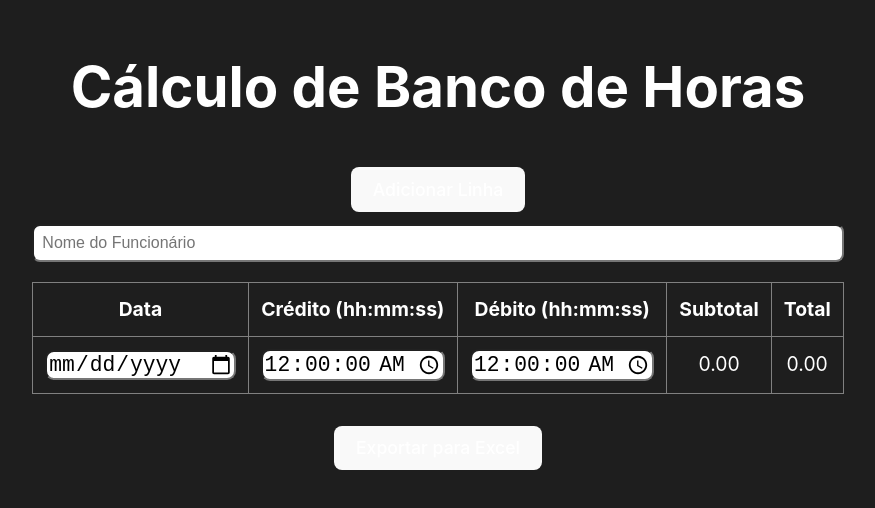
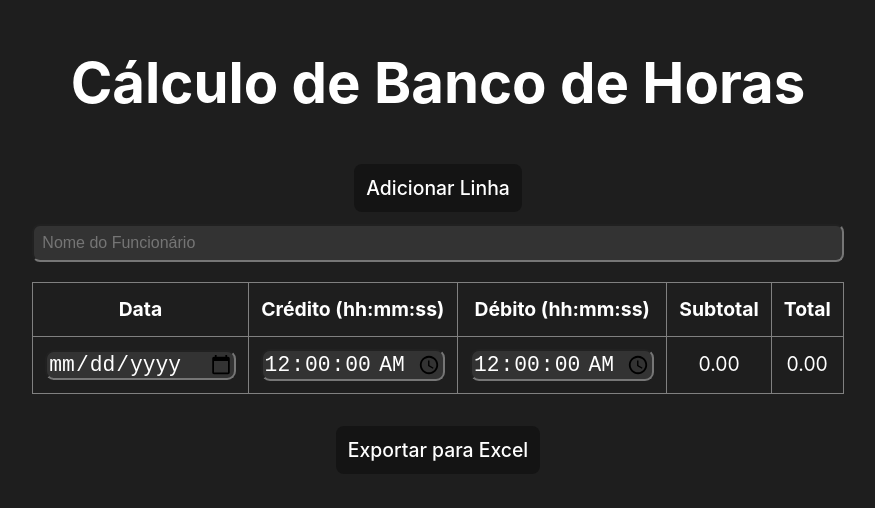
Before and after one commit to rbelchioroliv/BH-BancodeHoras, a React (Vite) app: page / in a window 1280 px wide. Shown: the part 150-658 px from the top of the page, without its empty margins (202-1077 px from the left). Built offline with nearby package versions, Linux system fonts and the light colour scheme.

Commit message:
styleBrowser

```diff
--- a/src/App.jsx
+++ b/src/App.jsx
@@ -91,7 +91,7 @@ function App() {
 
 
 
-      <button onClick={handleAddRow}>Adicionar Linha</button>
+      <button id='button' onClick={handleAddRow}>Adicionar Linha</button>
 
       <div className="employee-input">
         <input
@@ -144,7 +144,7 @@ function App() {
           ))}
         </tbody>
       </table>
-      <button onClick={handleExport}>Exportar para Excel</button>
+      <button id='button' onClick={handleExport}>Exportar para Excel</button>
     </div>
   );
 }
--- a/src/app.css
+++ b/src/app.css
@@ -26,6 +26,8 @@ body {
   box-sizing: border-box;
   font-size: 16px;
   border-radius: 8px;
+  background-color: #333;
+  color: white;
 }
 
 table {
@@ -38,26 +40,35 @@ th, td {
   padding: 12px;
 }
 
-button {
+#button {
   margin: 12px;
   padding: 12px;
   font-size: 1.1em;
-  background-color: black;
+  background-color: #141414;
   color: white;
   border: none;
   cursor: pointer;
+  transition: 0.7s;
 }
 
-button:hover {
+#button:hover {
   background-color: #333;
+  color: white;
+}
+
+input{
+  color: white;
 }
 
 input[type="time"] {
   font-size: 1.1em;
   border-radius: 9px;
+  background-color: #333
 }
 
 input[type="date"] {
   font-size: 1.1em;
   border-radius: 9px;
+  background-color: #333
+
 }
```
